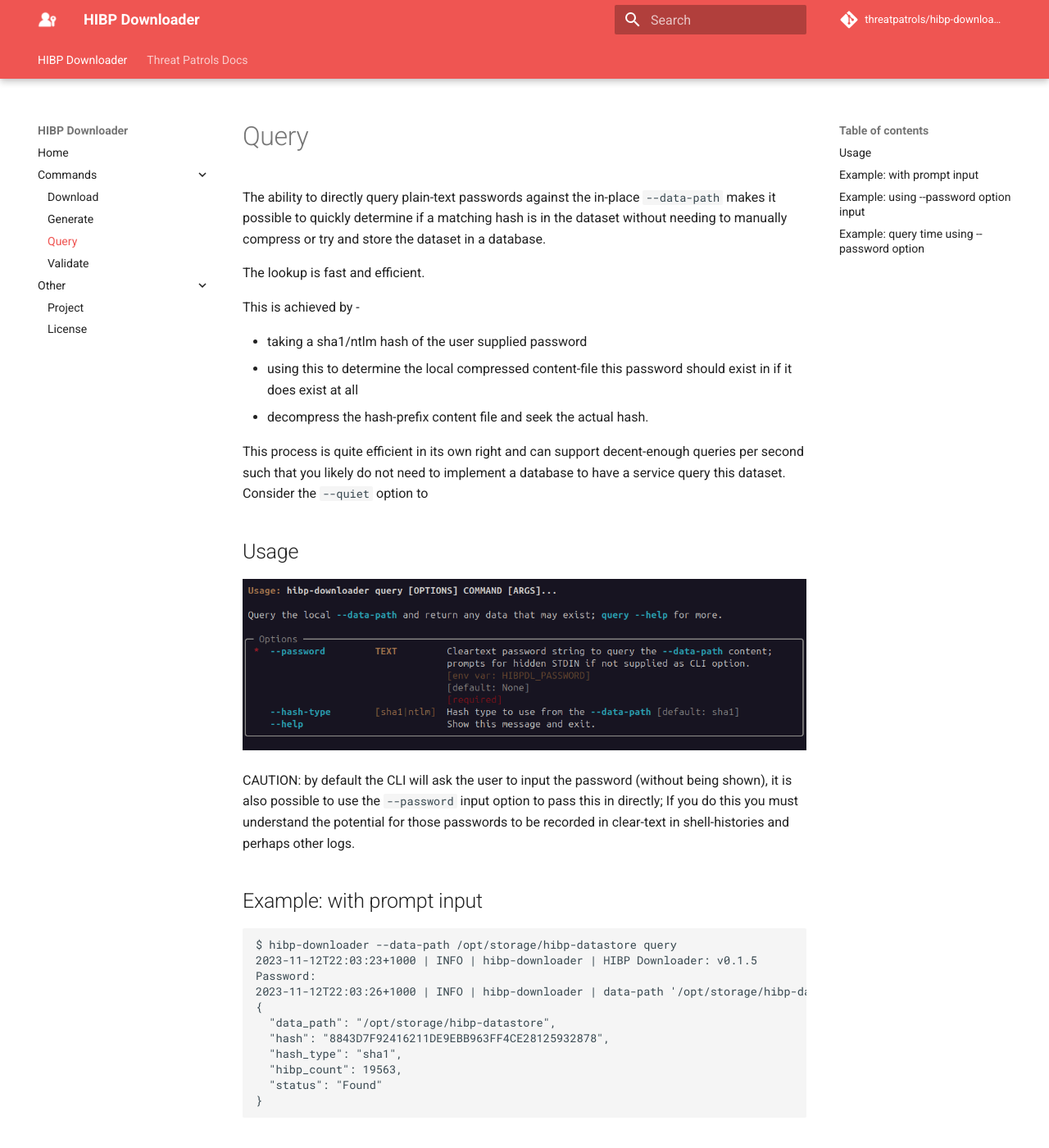
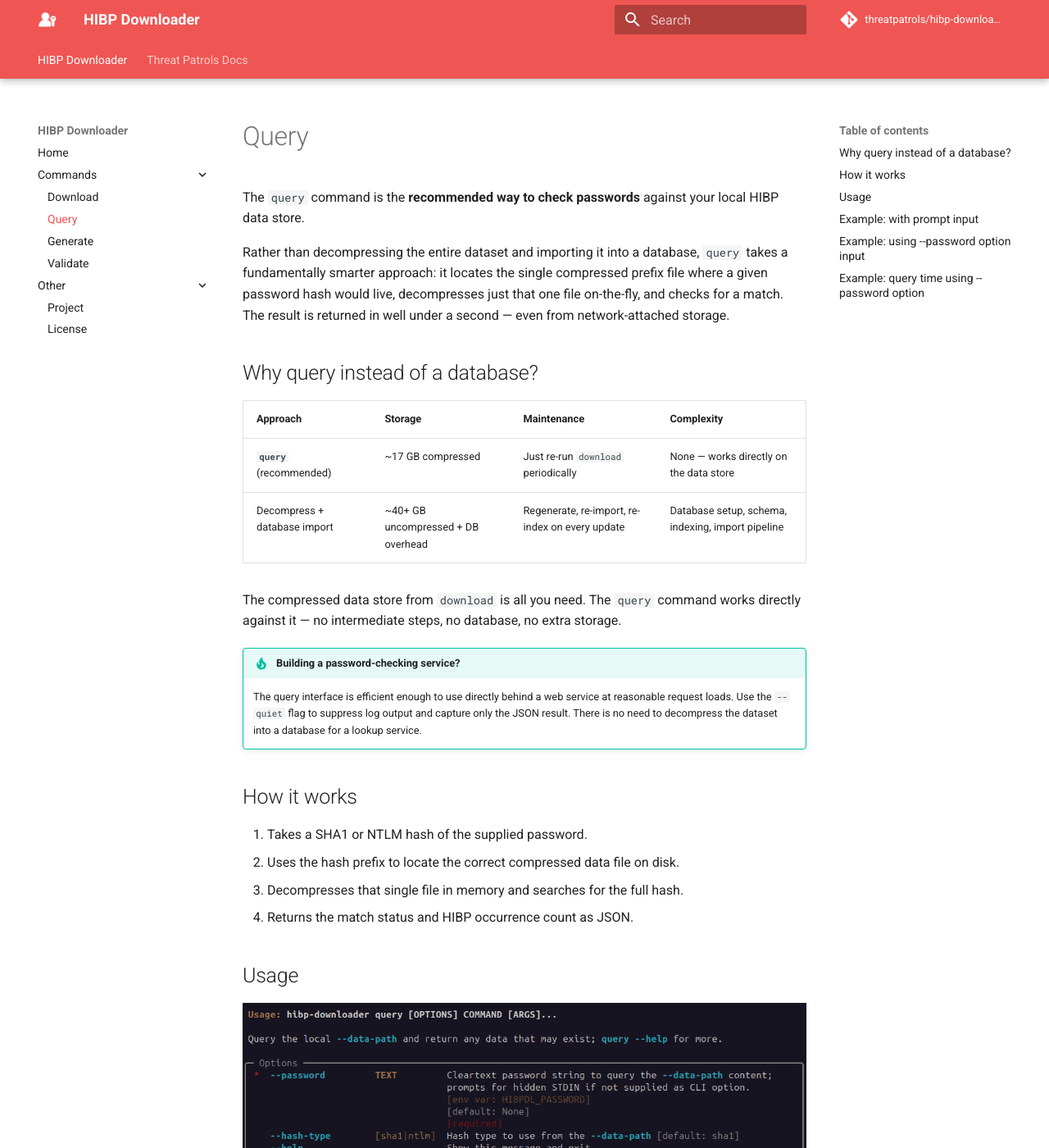
Before and after one commit to threatpatrols/hibp-downloader, an MkDocs documentation site: the page built from docs/docs/command/query.md, in a window 1280 px wide and 1400 px high. Shown: the whole window at 82% size. Built offline with MkDocs 1.6.1 and Material for MkDocs 9.7.7, drawn with Linux system fonts in a browser that asks for light colours; comment, search, counter and statistics services are not loaded; some of the changed text lies outside the part shown.

Commit message:
Update docs to highlight benefit of query over generate

````diff
--- a/docs/docs/command/query.md
+++ b/docs/docs/command/query.md
@@ -1,27 +1,43 @@
 # Query
 
-The ability to directly query plain-text passwords against the in-place `--data-path` makes it possible
-to quickly determine if a matching hash is in the dataset without needing to manually compress or try
-and store the dataset in a database.
+The `query` command is the **recommended way to check passwords** against your local HIBP data store.
 
-The lookup is fast and efficient.
+Rather than decompressing the entire dataset and importing it into a database, `query` takes a
+fundamentally smarter approach: it locates the single compressed prefix file where a given
+password hash would live, decompresses just that one file on-the-fly, and checks for a match.
+The result is returned in well under a second — even from network-attached storage.
 
-This is achieved by -
+## Why query instead of a database?
 
- * taking a sha1/ntlm hash of the user supplied password
- * using this to determine the local compressed content-file this password should exist in if it does exist at all
- * decompress the hash-prefix content file and seek the actual hash.
+| Approach | Storage | Maintenance | Complexity |
+|----------|---------|-------------|------------|
+| **`query`** (recommended) | ~17 GB compressed | Just re-run `download` periodically | None — works directly on the data store |
+| Decompress + database import | ~40+ GB uncompressed + DB overhead | Regenerate, re-import, re-index on every update | Database setup, schema, indexing, import pipeline |
 
-This process is quite efficient in its own right and can support decent-enough queries per second such
-that you likely do not need to implement a database to have a service query this dataset.  Consider the `--quiet`
-option to
+The compressed data store from `download` is all you need.  The `query` command works directly
+against it — no intermediate steps, no database, no extra storage.
+
+!!! tip "Building a password-checking service?"
+
+    The query interface is efficient enough to use directly behind a web service at reasonable
+    request loads.  Use the `--quiet` flag to suppress log output and capture only the JSON
+    result.  There is no need to decompress the dataset into a database for a lookup service.
+
+## How it works
+
+ 1. Takes a SHA1 or NTLM hash of the supplied password.
+ 2. Uses the hash prefix to locate the correct compressed data file on disk.
+ 3. Decompresses that single file in memory and searches for the full hash.
+ 4. Returns the match status and HIBP occurrence count as JSON.
 
 ## Usage
 ![screenshot-help.png](../assets/img/screenshot-query-help.png)
 
-CAUTION: by default the CLI will ask the user to input the password (without being shown), it is also possible
-to use the `--password` input option to pass this in directly;  If you do this you must understand the potential
-for those passwords to be recorded in clear-text in shell-histories and perhaps other logs.
+!!! caution
+
+    By default the CLI will prompt for the password without echoing it.  The `--password` option
+    passes the value directly, but be aware that this may record the password in clear-text in
+    shell history and system logs.
 
 ## Example: with prompt input
 ```commandline
@@ -53,7 +69,7 @@
 ```
 
 ## Example: query time using --password option
-Response time at around 600ms from NFS backed storage location; fast enough to be used directly for services.
+Response time at around 600ms from NFS-backed storage; fast enough to use directly for services.
 ```commandline
 $ time hibp-downloader --quiet --data-path /opt/storage/hibp-datastore query --password foobar
 {
--- a/docs/mkdocs.yml
+++ b/docs/mkdocs.yml
@@ -6,8 +6,8 @@
     - Home: index.md
     - Commands:
       - command/download.md
+      - command/query.md
       - command/generate.md
-      - command/query.md
       - command/validate.md
     - Other:
       - project.md
````
Also changed, not shown: docs/docs/command/generate.md (+21 -2 lines), docs/docs/index.md (+8 -6 lines), README.md.
